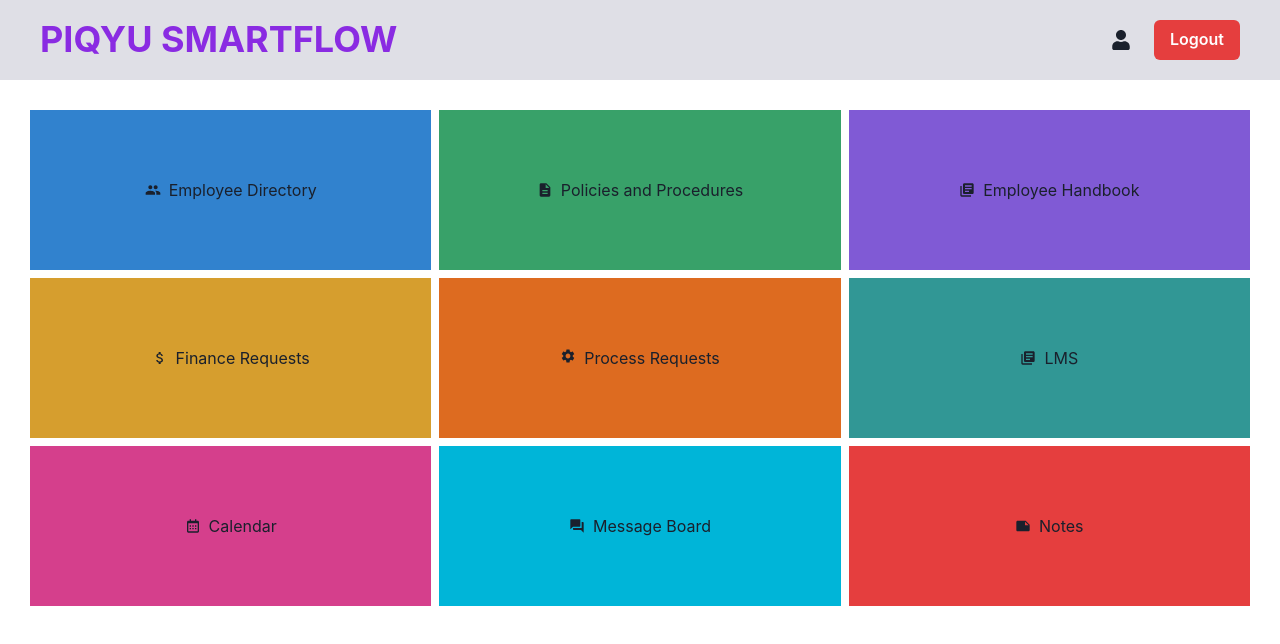
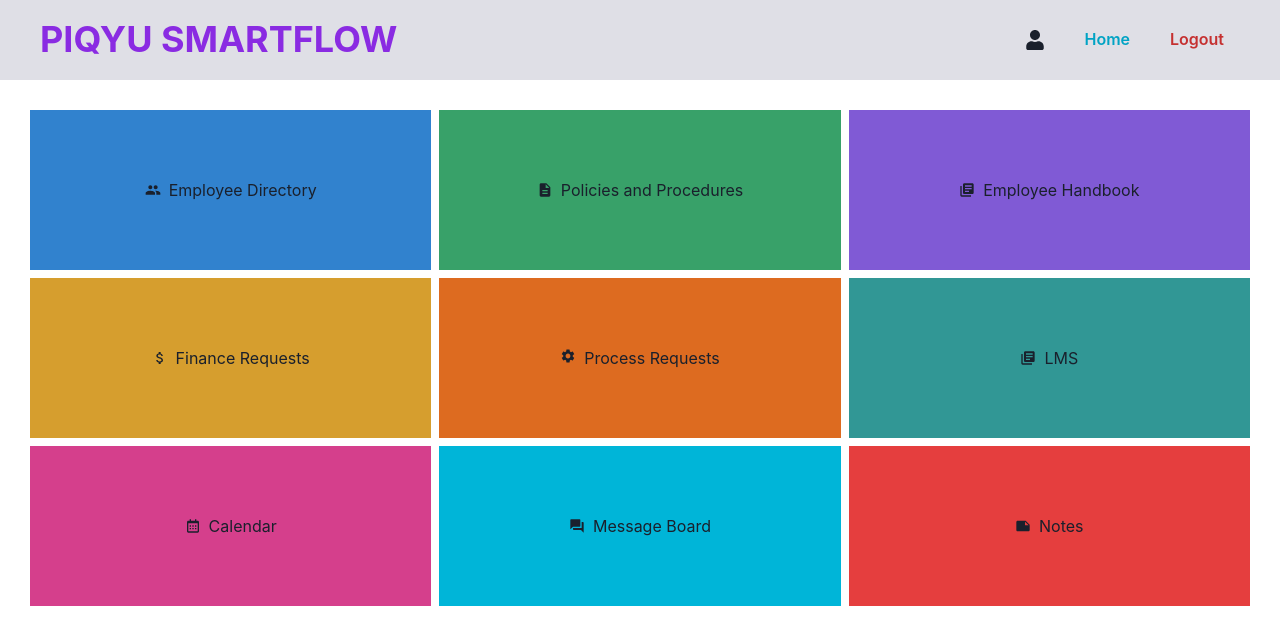
Before and after one commit to venkateshmallula/piqyu_front, a React (Create React App) app: page /home in a window 1280 px wide. Shown: the top 644 px of the page. Built offline with nearby package versions, Linux system fonts and the light colour scheme.

Commit message:
last comit

```diff
--- a/src/pages/navBar.js
+++ b/src/pages/navBar.js
@@ -1,4 +1,4 @@
-import { useState } from "react";
+import React, { useState } from "react";
 import {
   Flex,
   Box,
@@ -11,7 +11,6 @@ import {
 } from "@chakra-ui/react";
 import { useHistory } from "react-router-dom";
 import { FaUser } from "react-icons/fa"; // Importing the user icon
-import React from "react";
 
 const Navbar = () => {
   let history = useHistory();
@@ -37,6 +36,11 @@ const Navbar = () => {
 
   const toggleDetails = () => {
     setShowDetails(!showDetails);
+  };
+
+  const handleHomeClick = () => {
+    // Redirect to the home page
+    history.push("/home");
   };
 
   return (
@@ -65,7 +69,15 @@ const Navbar = () => {
             </Text>
           </Box>
         )}
-        <Button colorScheme="red" mr="10" onClick={handleLogout}>
+        <Button variant="ghost" colorScheme="cyan" onClick={handleHomeClick}>
+          Home
+        </Button>
+        <Button
+          variant="ghost"
+           colorScheme="red"
+          mr="10"
+          onClick={handleLogout}
+        >
           Logout
         </Button>
       </HStack>
```
